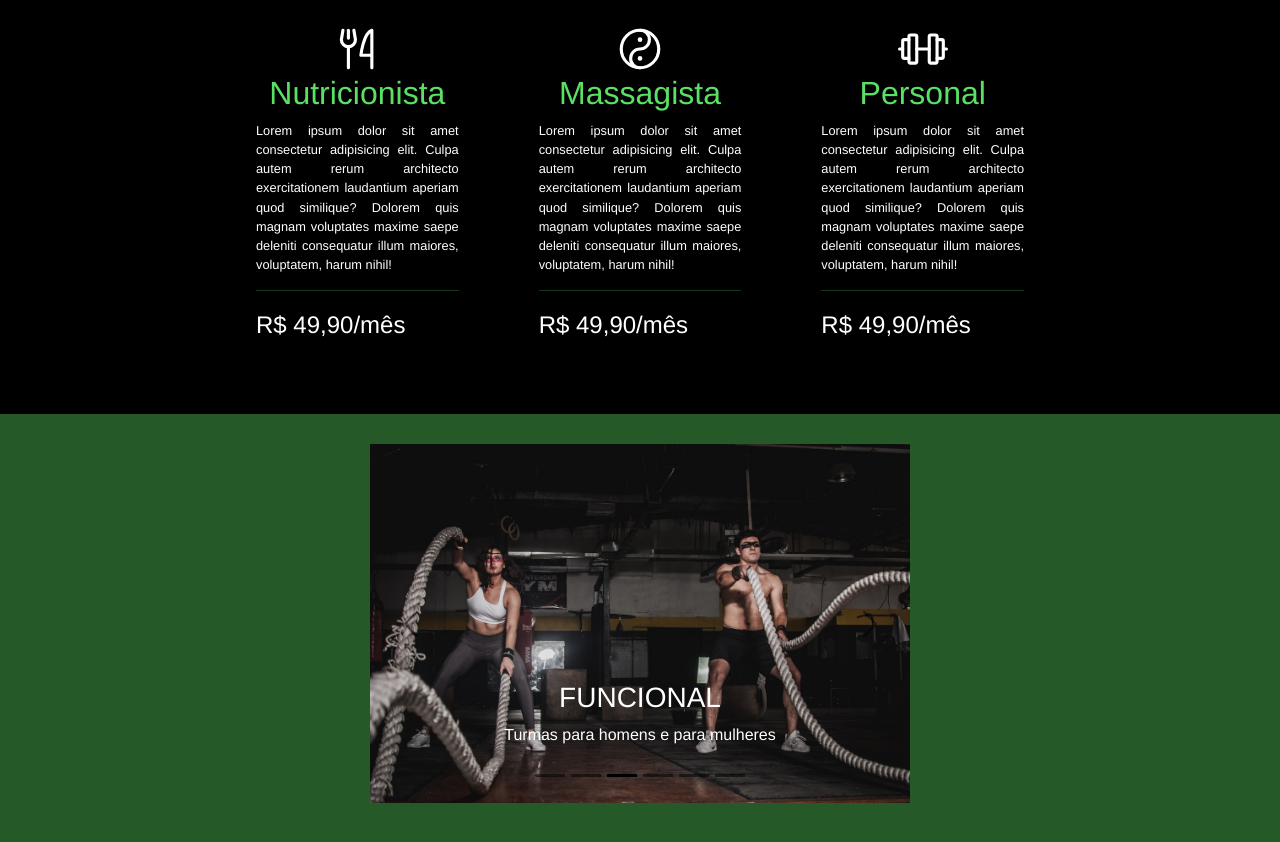
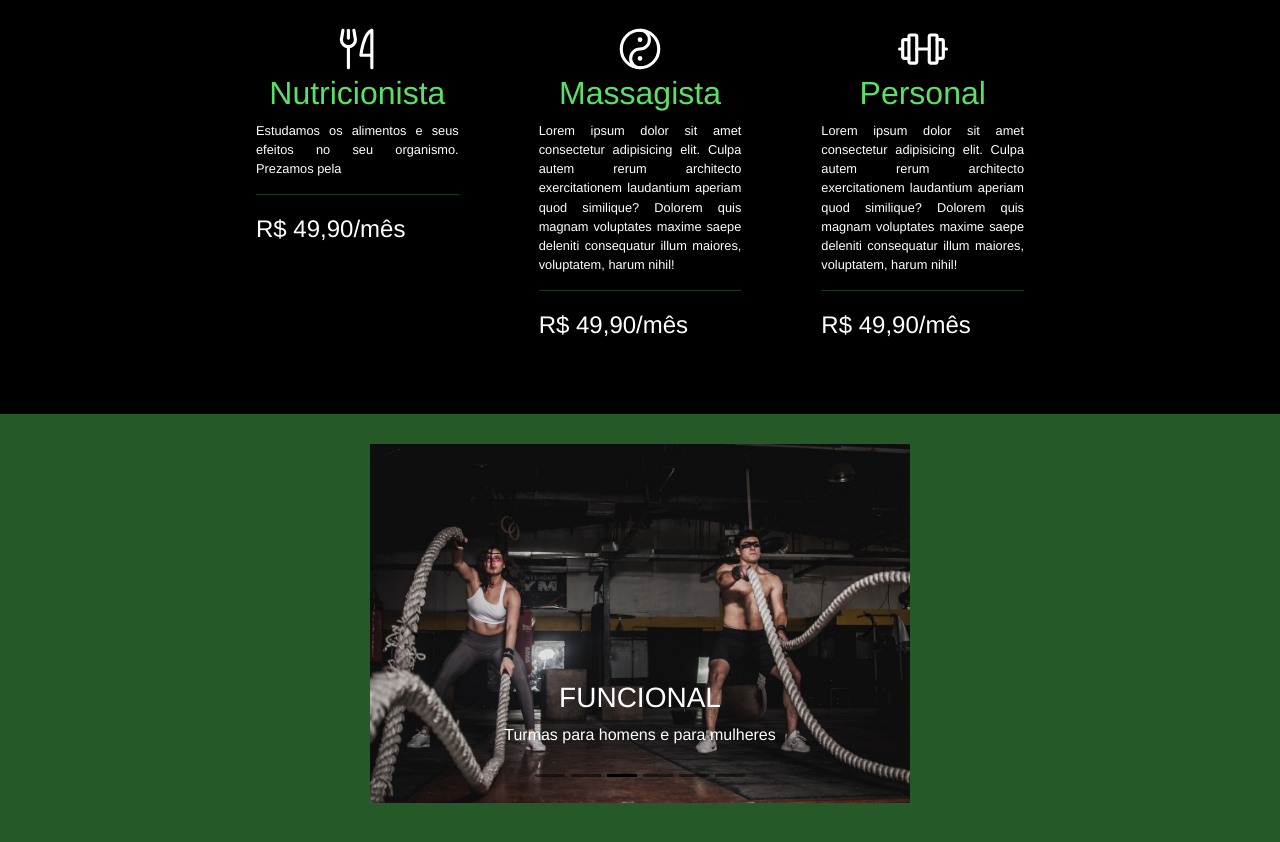
Before and after one commit to MendesIsrael/instituto-mendes-de-sa, a React (Vite) app in the folder project-imendesdesa/: page /vigor in a window 1280 px wide. Shown: the part 2200-3042 px from the top of the page. Built offline with nearby package versions, Linux system fonts and the light colour scheme.

Commit message:
texto de nutrição

```diff
--- a/project-imendesdesa/src/pages/Vigor.tsx
+++ b/project-imendesdesa/src/pages/Vigor.tsx
@@ -184,7 +184,7 @@ export function Vigor() {
               <div className={styles.adicionais}>
                 <ForkKnife size={50} color="white"/>
                 <h2>Nutricionista</h2>
-                <p className={styles.explicacaoAdicionais}>Lorem ipsum dolor sit amet consectetur adipisicing elit. Culpa autem rerum architecto exercitationem laudantium aperiam quod similique? Dolorem quis magnam voluptates maxime saepe deleniti consequatur illum maiores, voluptatem, harum nihil!</p><hr />
+                <p className={styles.explicacaoAdicionais}>Estudamos os alimentos e seus efeitos no seu organismo. Prezamos pela</p><hr />
                 <div className={styles.precoAdicionais}>
                   <p>R$ 49,90/mês</p>
                 </div>
```
